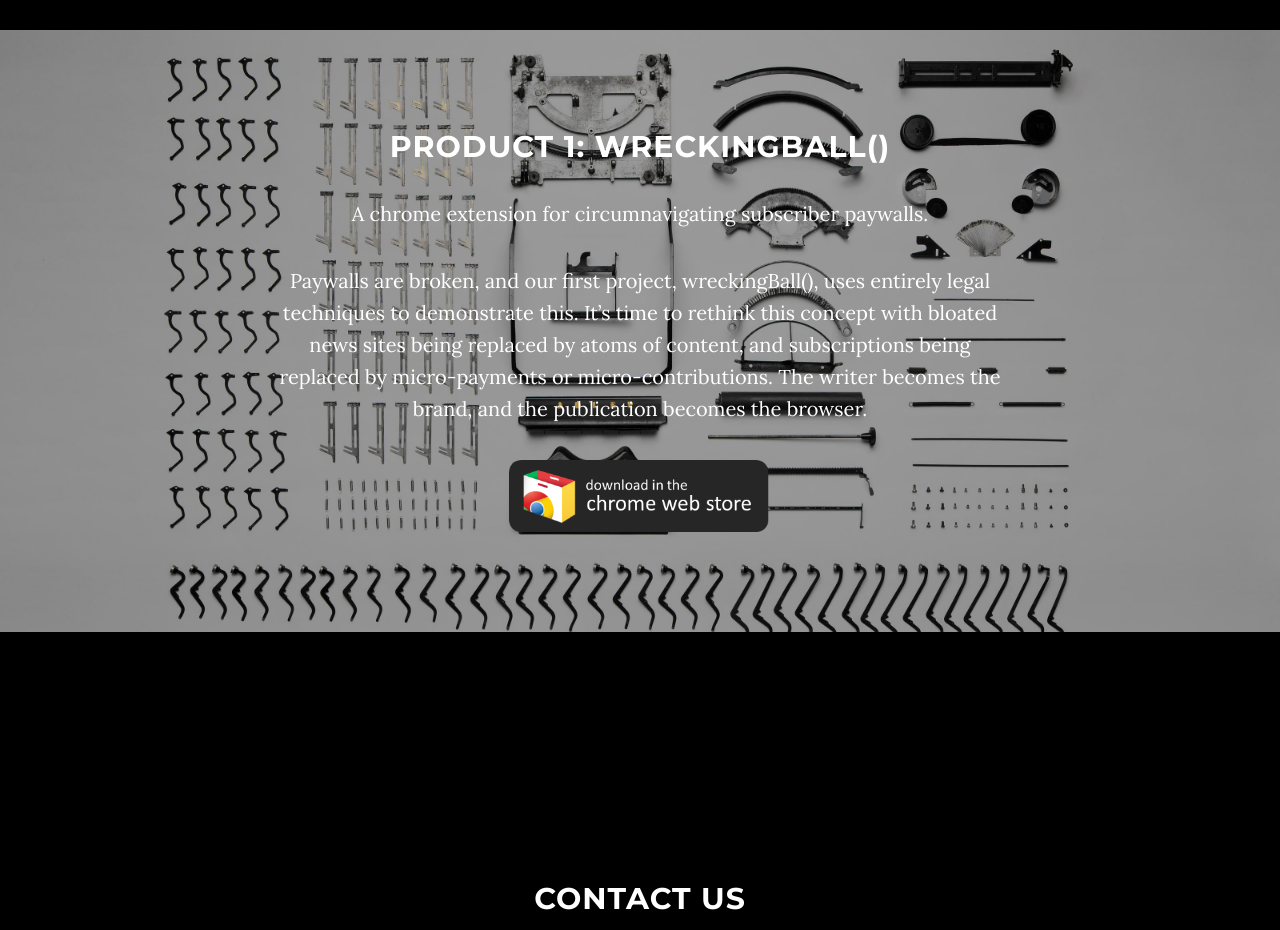
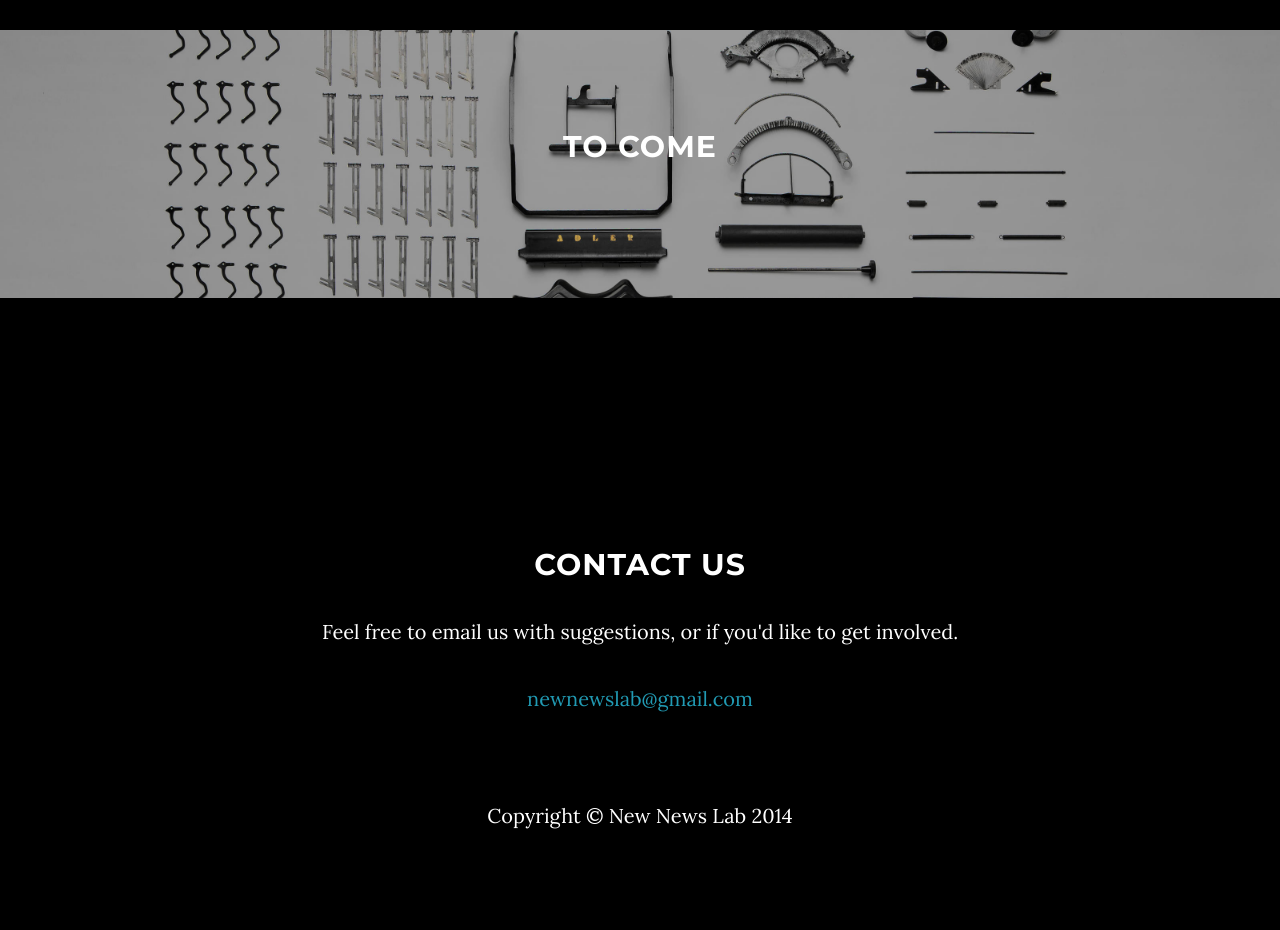
Before and after one commit to newnewslab/newnewslab.github.io, a plain HTML site: page index.html in a window 1280 px wide. Shown: the part 1600-2530 px from the top of the page. After the commit the page ends 2482 px from the top, so only its background shows below. Drawn offline with Linux system fonts and the light colour scheme; some packages are replaced by stand-ins of ours.

Commit message:
changing index again

```diff
--- a/index.html
+++ b/index.html
@@ -101,11 +101,10 @@
         <div class="download-section">
             <div class="container">
                 <div class="col-lg-8 col-lg-offset-2">
-                    <h2>Product 1: wreckingball()</h2>
-                    <p>A chrome extension for circumnavigating subscriber paywalls.</p>
-                    <p>Paywalls are broken, and our first project, wreckingBall(), uses entirely legal techniques to demonstrate this. It’s time to rethink this concept with bloated news sites being replaced by atoms of content, and subscriptions being replaced by micro-payments or micro-contributions. The writer becomes the brand, and the publication becomes the browser.</p>
-                    <!--a href="http://www.getwreckingball.com" class="btn btn-default btn-lg">Get wreckingball()</a-->
-                    <a href="http://www.getwreckingball.com"><img src="img/Black.png"onmouseover="this.src='img/Green.png'"onmouseout="this.src='img/Black.png'" height="72"></a>
+                    <h2>To Come</h2>
+                    <p></p>
+                    <!--a href="http://www..com" class="btn btn-default btn-lg"></a-->
+                    <!--a href="http://www..com"><img src="img/Black.png"onmouseover="this.src='img/Green.png'"onmouseout="this.src='img/Black.png'" height="72"></a-->
                 </div>
             </div>
         </div>
```
